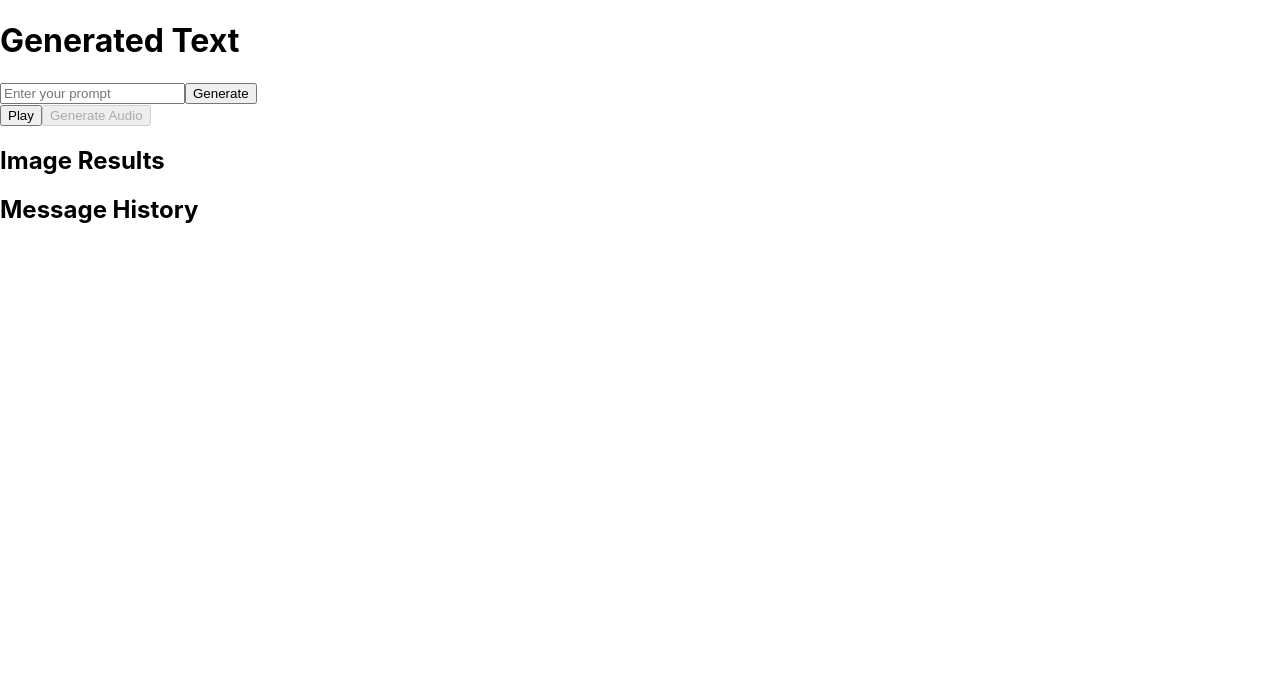
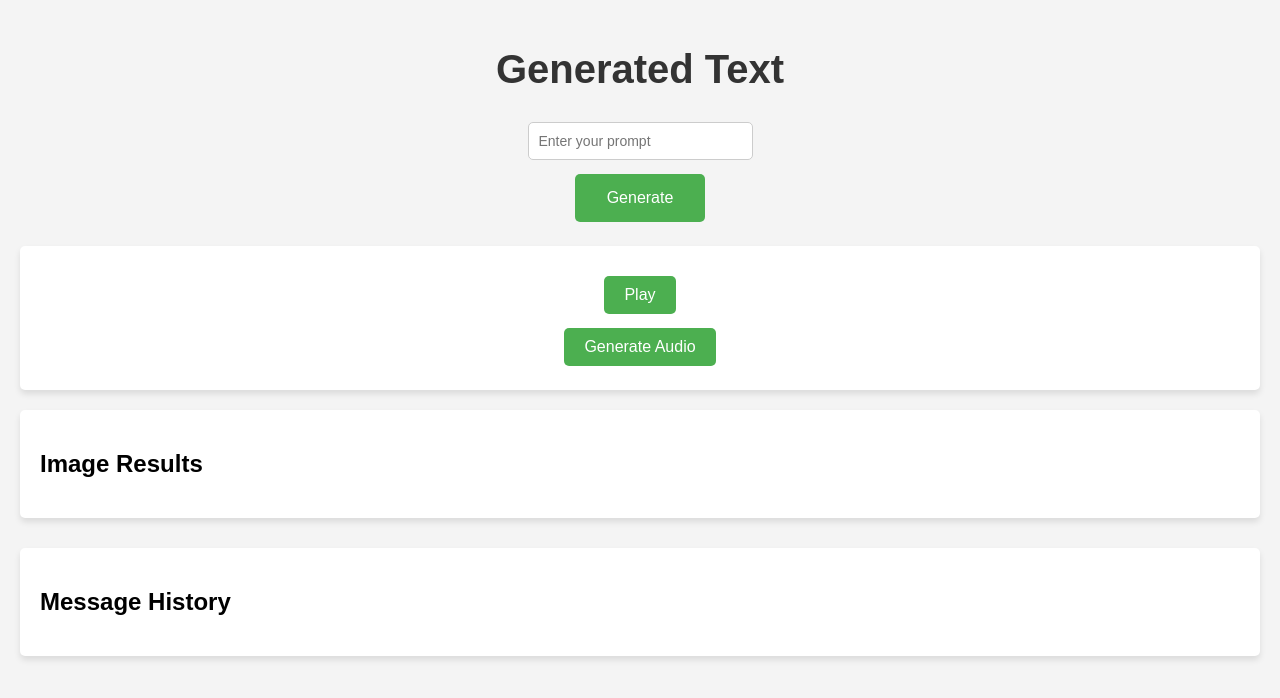
Before and after one commit to blue-codes-yep/AI.AT, a React (Create React App) app in the folder frontend/: page / in a window 1280 px wide. Shown: the top 698 px of the page. Built offline with nearby package versions, Linux system fonts and the light colour scheme.

Commit message:
Styling changes

```diff
--- a/frontend/src/App.css
+++ b/frontend/src/App.css
@@ -1,38 +1,90 @@
-.App {
-  text-align: center;
+/* App.css */
+body {
+  background-color: #f4f4f4;
+  font-family: Arial, sans-serif;
+  margin: 0;
 }
 
-.App-logo {
-  height: 40vmin;
-  pointer-events: none;
-}
-
-@media (prefers-reduced-motion: no-preference) {
-  .App-logo {
-    animation: App-logo-spin infinite 20s linear;
-  }
-}
-
-.App-header {
-  background-color: #282c34;
-  min-height: 100vh;
+.App {
   display: flex;
   flex-direction: column;
   align-items: center;
-  justify-content: center;
-  font-size: calc(10px + 2vmin);
-  color: white;
+  max-width: 1200px;
+  padding: 20px;
+  margin: 0 auto;
 }
 
-.App-link {
-  color: #61dafb;
+h1 {
+  font-size: 2.5rem;
+  color: #333;
+  margin-bottom: 30px;
 }
 
-@keyframes App-logo-spin {
-  from {
-    transform: rotate(0deg);
-  }
-  to {
-    transform: rotate(360deg);
-  }
+button {
+  background-color: #4CAF50;
+  border: none;
+  color: white;
+  padding: 15px 32px;
+  text-align: center;
+  text-decoration: none;
+  display: inline-block;
+  font-size: 16px;
+  margin: 4px 2px;
+  cursor: pointer;
+  border-radius: 5px;
 }
+
+button:hover {
+  background-color: #45a049;
+}
+
+.audio-player,
+.generated-text,
+.image-results,
+.message-history {
+  background-color: #ffffff;
+  padding: 20px;
+  box-shadow: 0 4px 6px rgba(0, 0, 0, 0.1);
+  border-radius: 5px;
+  width: 100%;
+  margin-bottom: 30px;
+}
+
+.audio-player h2,
+.generated-text h2,
+.image-results h2,
+.message-history h2 {
+  font-size: 1.5rem;
+  margin-bottom: 20px;
+}
+
+.form-container {
+  display: flex;
+  flex-direction: column;
+  align-items: center;
+  margin-bottom: 20px;
+}
+
+.prompt-input {
+  width: 100%;
+  padding: 10px;
+  font-size: 14px;
+  border-radius: 5px;
+  border: 1px solid #ccc;
+  margin-bottom: 10px;
+}
+
+
+
+.audio-player {
+  display: flex;
+  flex-direction: column;
+  align-items: center;
+  margin-bottom: 20px;
+}
+
+.audio-player button {
+  width: auto; /* Adjust the width to wrap around the content */
+  padding: 10px 20px;
+  margin-top: 10px;
+}
--- a/frontend/src/App.js
+++ b/frontend/src/App.js
@@ -4,6 +4,7 @@ import GeneratedText from './components/GeneratedText';
 import ImageResults from './components/ImageResults';
 import MessageHistory from './components/MessageHistory';
 import AudioPlayer from './components/AudioPlayer';
+import './App.css';
 
 const App = () => {
   const [prompt, setPrompt] = useState('');
--- a/frontend/src/components/AudioPlayer.js
+++ b/frontend/src/components/AudioPlayer.js
@@ -57,4 +57,5 @@ const AudioPlayer = ({ audioBase64, text, setAudioBase64 }) => {
     );
 };
 
+
 export default AudioPlayer;
--- a/frontend/src/components/PromptForm.js
+++ b/frontend/src/components/PromptForm.js
@@ -1,14 +1,15 @@
-import React from 'react';
 
 const PromptForm = ({ handleSubmit, setPrompt }) => {
     return (
-        <form onSubmit={handleSubmit}>
+        <form onSubmit={handleSubmit} className="form-container">
             <input
                 type="text"
+                className="prompt-input"
                 placeholder="Enter your prompt"
                 onChange={(e) => setPrompt(e.target.value)}
+                required
             />
-            <input type="submit" value="Generate" />
+            <button type="submit">Generate</button>
         </form>
     );
 };
```
